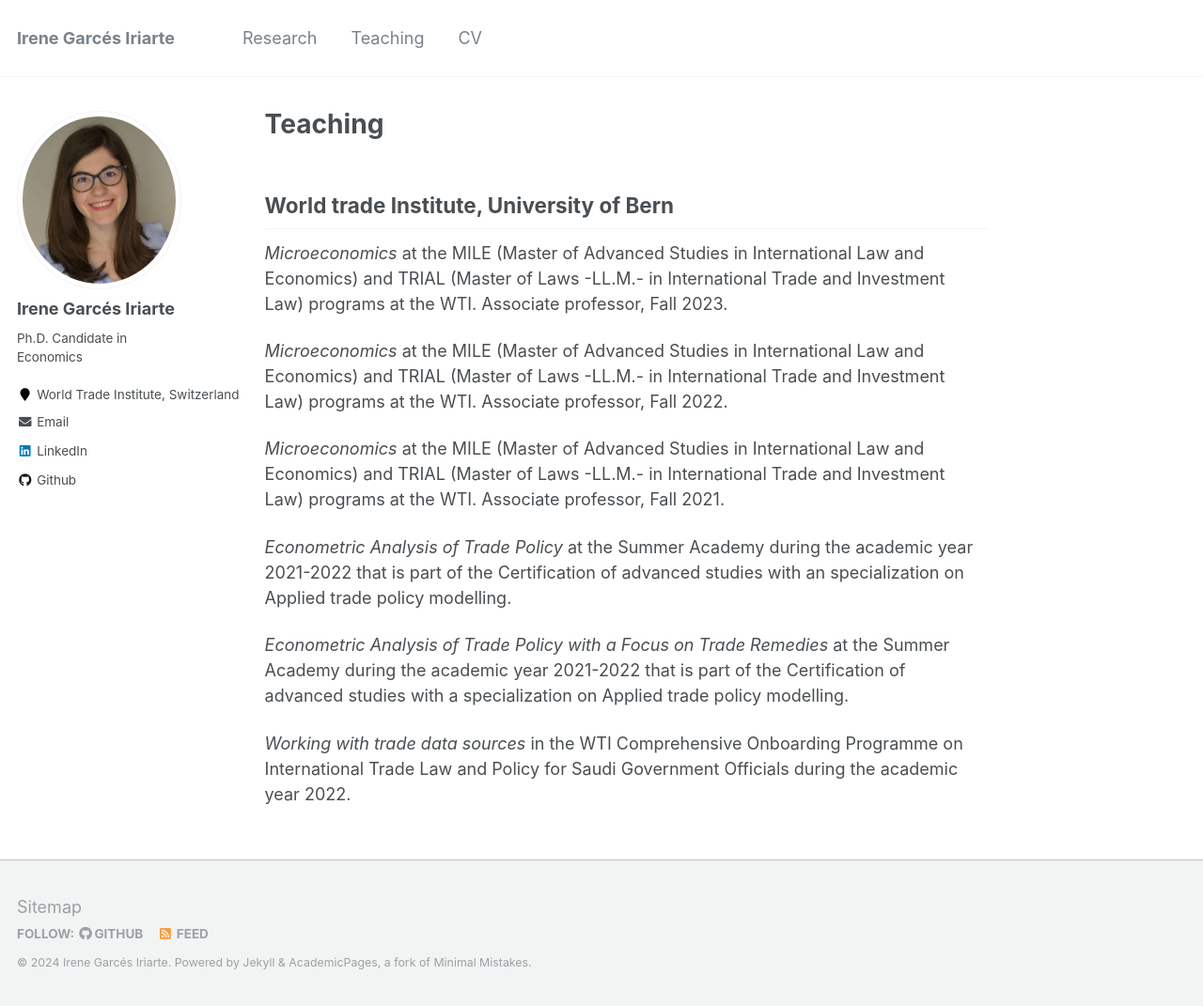
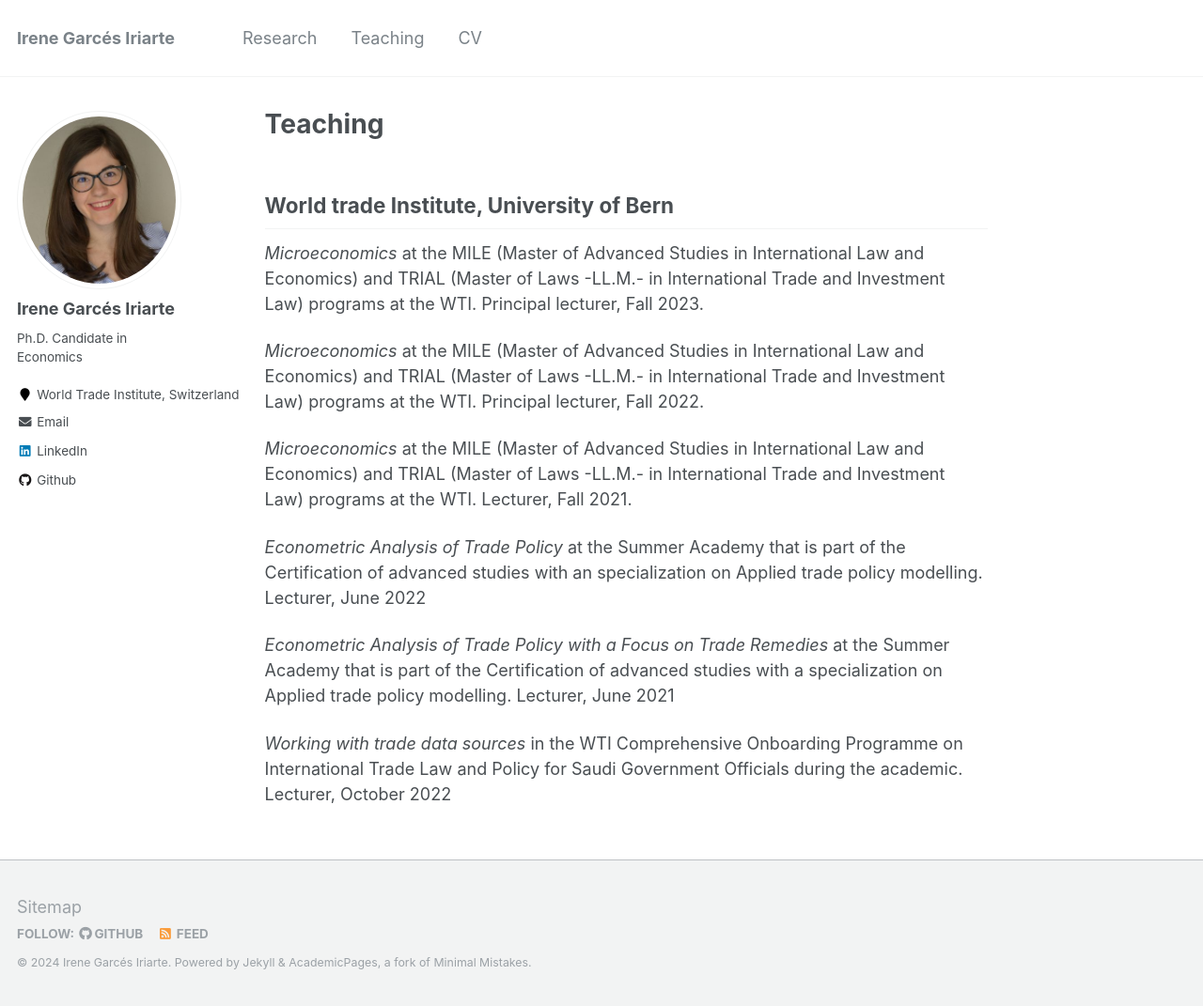
Before and after one commit to IreneGarces/irenegarces.github.io, a Jekyll site: the page built from _pages/teaching.md, in a window 1280 px wide and 1071 px high. Shown: the whole window at 94% size. Built offline with Jekyll 4.4.1, drawn with Linux system fonts in a browser that asks for light colours.

Commit message:
Update teaching.md

```diff
--- a/_pages/teaching.md
+++ b/_pages/teaching.md
@@ -9,16 +9,16 @@ author_profile: true
 
 ## World trade Institute, University of Bern
 *Microeconomics* at the MILE (Master of Advanced Studies in International Law and Economics) and TRIAL (Master of Laws -LL.M.- in International Trade and Investment Law) programs at the WTI.
-Associate professor, Fall 2023.
+Principal lecturer, Fall 2023.
 
 *Microeconomics* at the MILE (Master of Advanced Studies in International Law and Economics) and  TRIAL (Master of Laws -LL.M.- in International Trade and Investment Law) programs at the WTI.
-Associate professor, Fall 2022.
+Principal lecturer, Fall 2022.
 
 *Microeconomics* at the MILE (Master of Advanced Studies in International Law and Economics) and  TRIAL (Master of Laws -LL.M.- in International Trade and Investment Law) programs at the WTI.
-Associate professor, Fall 2021.
+Lecturer, Fall 2021.
 
-*Econometric Analysis of Trade Policy* at the Summer Academy during the academic year 2021-2022 that is part of the Certification of advanced studies with an specialization on Applied trade policy modelling.
+*Econometric Analysis of Trade Policy* at the Summer Academy that is part of the Certification of advanced studies with an specialization on Applied trade policy modelling. Lecturer, June 2022
 
-*Econometric Analysis of Trade Policy with a Focus on Trade Remedies* at the Summer Academy during the academic year 2021-2022 that is part of the Certification of advanced studies with a specialization on Applied trade policy modelling.
+*Econometric Analysis of Trade Policy with a Focus on Trade Remedies* at the Summer Academy that is part of the Certification of advanced studies with a specialization on Applied trade policy modelling. Lecturer, June 2021
 
-*Working with trade data sources* in the WTI Comprehensive Onboarding Programme on International Trade Law and Policy for Saudi Government Officials during the academic year 2022.
+*Working with trade data sources* in the WTI Comprehensive Onboarding Programme on International Trade Law and Policy for Saudi Government Officials during the academic. Lecturer, October 2022
```
